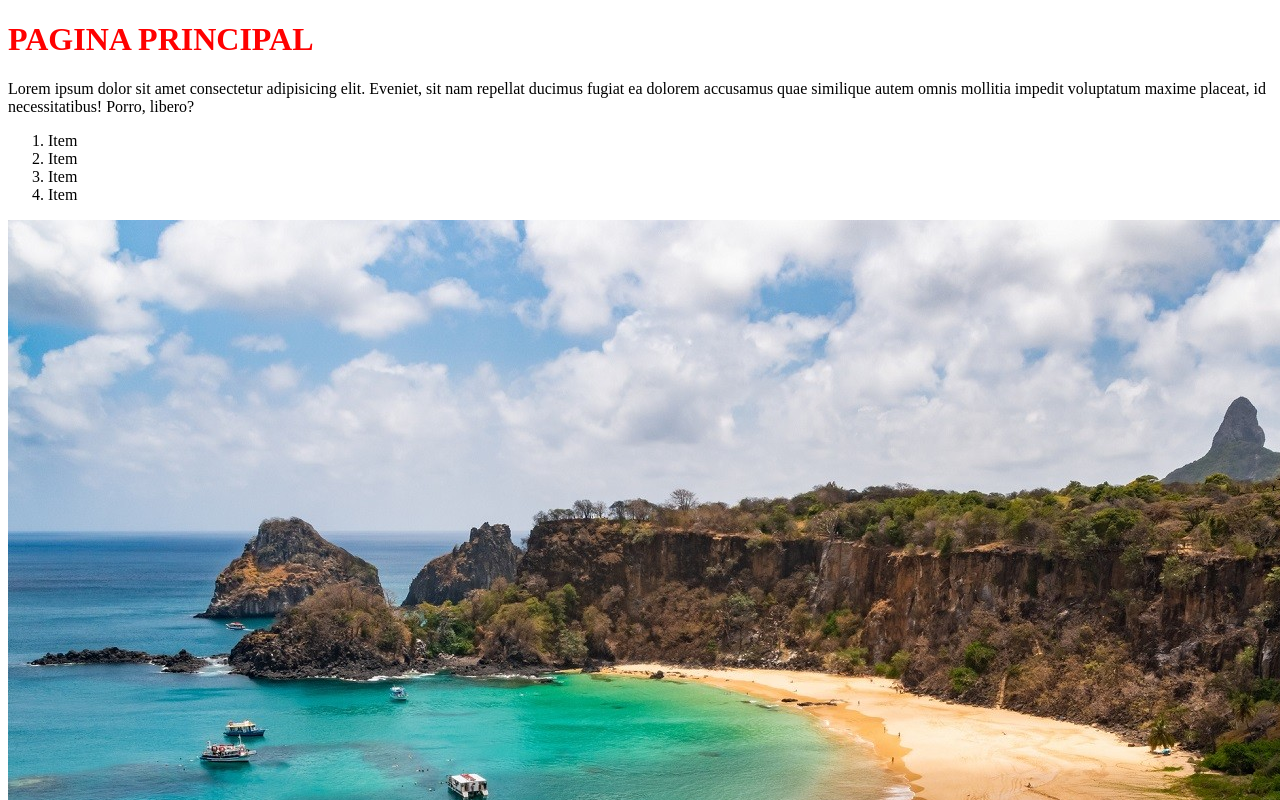
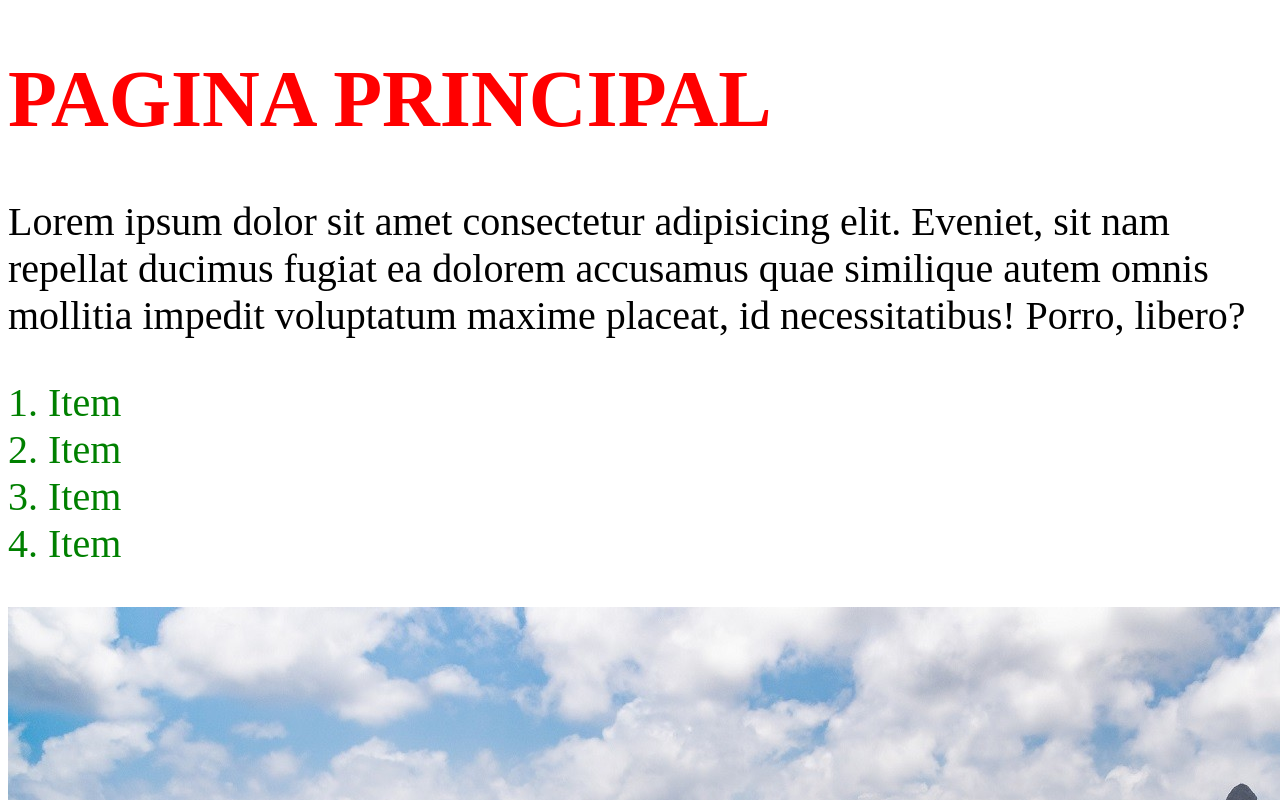
Before and after one commit to LucasMarcinho/Aplicando-GIT, a plain HTML site: page index.html in a window 1280 px wide. Shown: the top 800 px of the page. Drawn offline with Linux system fonts and the light colour scheme.

Commit message:
third modify

```diff
--- a/index.html
+++ b/index.html
@@ -2,24 +2,23 @@
 <html lang="en">
     <head>
                 <title>Site Estudos</title>
+                <link rel="stylesheet" type="text/css" href="style.css">
     </head>
     <body>
-        <div>
+        <div id="container">
             <h1> <span= style="color: red;">PAGINA PRINCIPAL</span></h1>
             <P>Lorem ipsum dolor sit amet consectetur adipisicing elit.
             Eveniet, sit nam repellat ducimus fugiat ea dolorem accusamus
             quae similique autem omnis mollitia impedit voluptatum maxime
             placeat, id necessitatibus! Porro, libero?</P>
-        </div>
-        <div>
-            <ol>
+
+            <ol id="color">
                 <li>Item</li>
                 <li>Item</li>
                 <li>Item</li>
                 <li>Item</li>
             </ol>
-        </div>
-        <div>
+
             <img src="praia.jpg">
         </div>
     </body>
--- /dev/null
+++ b/style.css
@@ -0,0 +1,6 @@
+#container{
+     font-size: 40px;
+    }
+ol{
+    color: green ;
+    }
```
